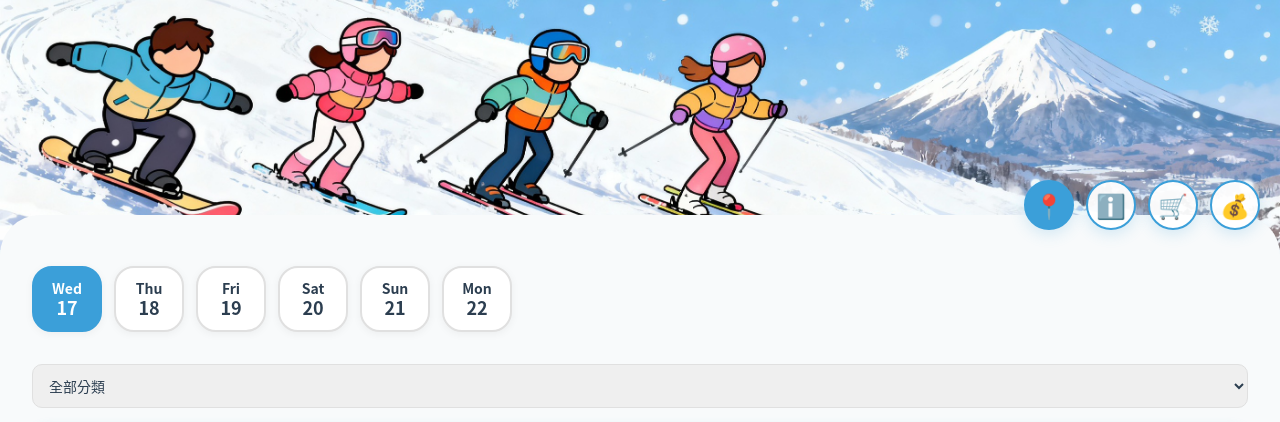
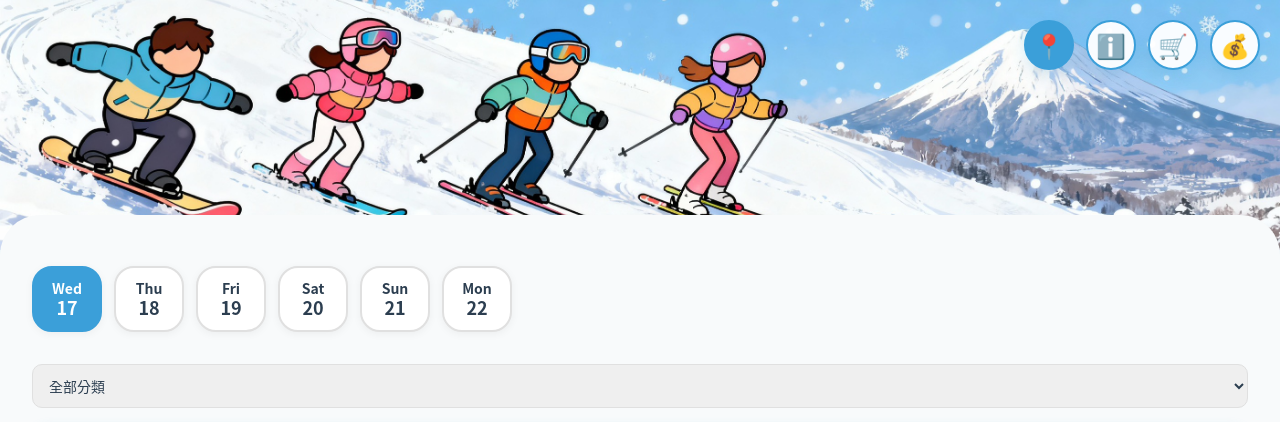
Before and after one commit to macry07/hokkaido-ski-v1, a plain HTML site: page index.html in a window 1280 px wide. Shown: the top 422 px of the page. Drawn offline with nearby package versions, Linux system fonts and the light colour scheme; some packages are replaced by stand-ins of ours.

Commit message:
Update index.html

```diff
--- a/index.html
+++ b/index.html
@@ -51,12 +51,12 @@
         }
 
         .tab-buttons {
-            position: absolute;
-            bottom: 20px;
+            position: fixed;
+            top: 20px;
             right: 20px;
             display: flex;
             gap: 12px;
-            z-index: 20;
+            z-index: 50;
         }
 
         .tab-btn {
```
